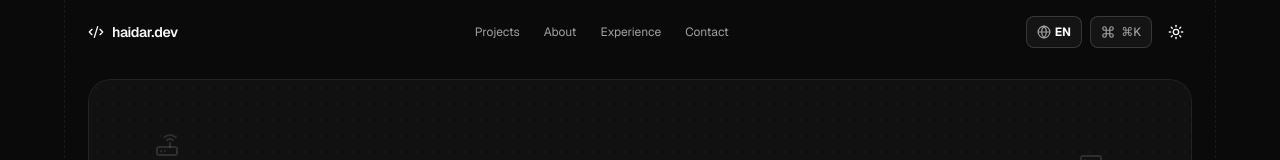
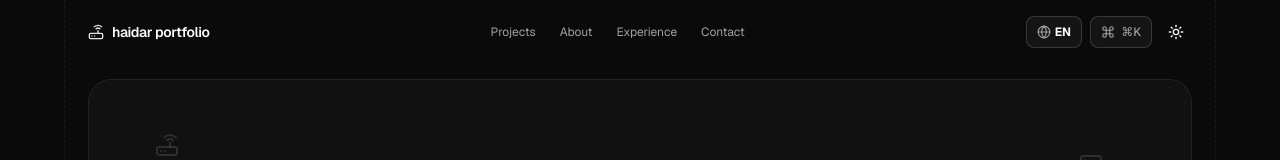
Before and after one commit to haidirwf/portfolio-idal, a Next.js app: page / in a window 1280 px wide. Shown: the top 160 px of the page. Built offline with nearby package versions, Linux system fonts and the light colour scheme.

Commit message:
fix(navbar): update logo icon to Router and change brand name to 'haidar portfolio'

```diff
--- a/components/portfolio/navbar.tsx
+++ b/components/portfolio/navbar.tsx
@@ -3,7 +3,7 @@
 import * as React from "react";
 import Link from "next/link";
 import { usePathname } from "next/navigation";
-import { Moon, Sun, Command, Code2, Globe } from "lucide-react";
+import { Moon, Sun, Command, Router, Globe } from "lucide-react";
 import { useTheme } from "next-themes";
 import { useLanguage } from "@/components/language-provider";
 import { Button } from "@/components/ui/button";
@@ -43,8 +43,8 @@ export function Navbar({ onOpenCommand }: { onOpenCommand?: () => void }) {
           href="/"
           className="flex items-center gap-2 font-mono text-sm font-semibold tracking-tight hover:opacity-80 transition-opacity"
         >
-          <Code2 className="size-4" />
-          <span>haidar.dev</span>
+          <Router className="size-4 text-primary" />
+          <span>haidar portfolio</span>
         </Link>
 
         <nav className="hidden md:flex items-center gap-6 text-xs font-mono">
```
